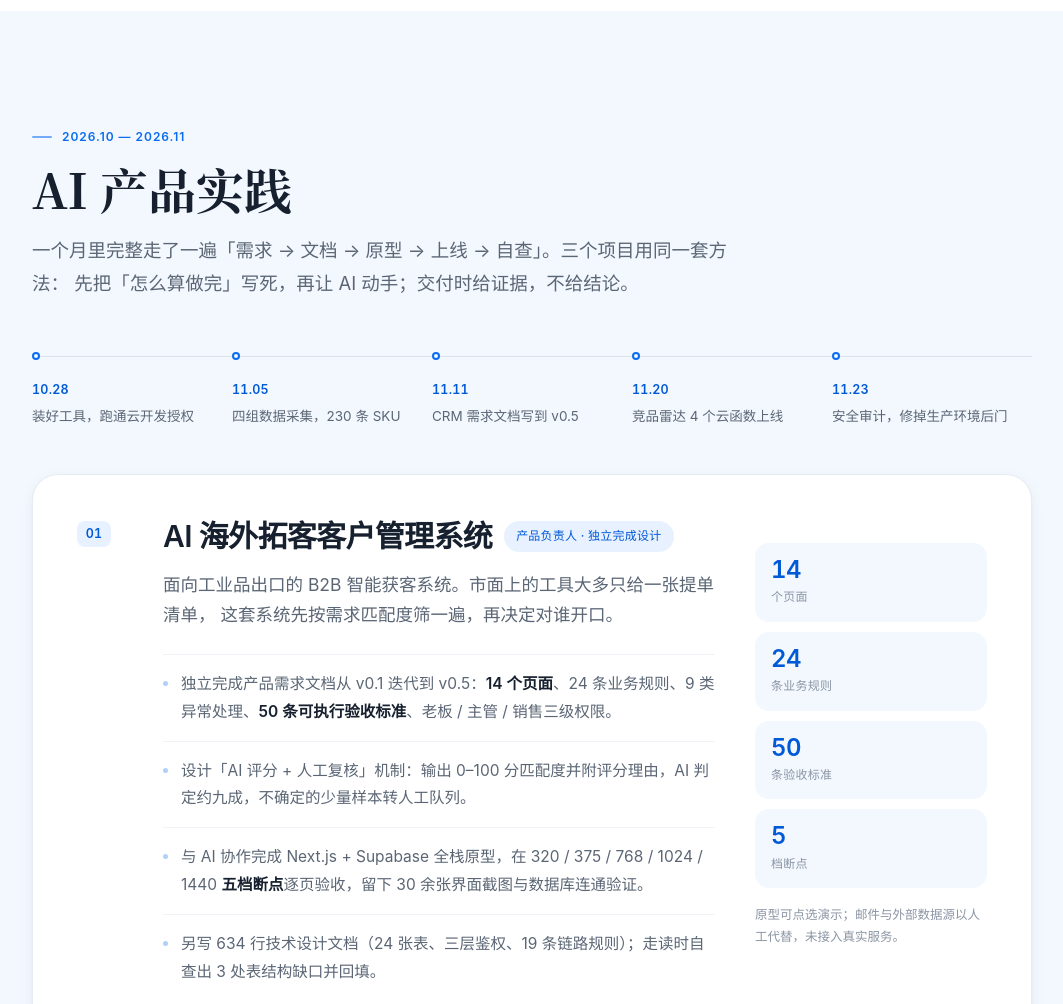
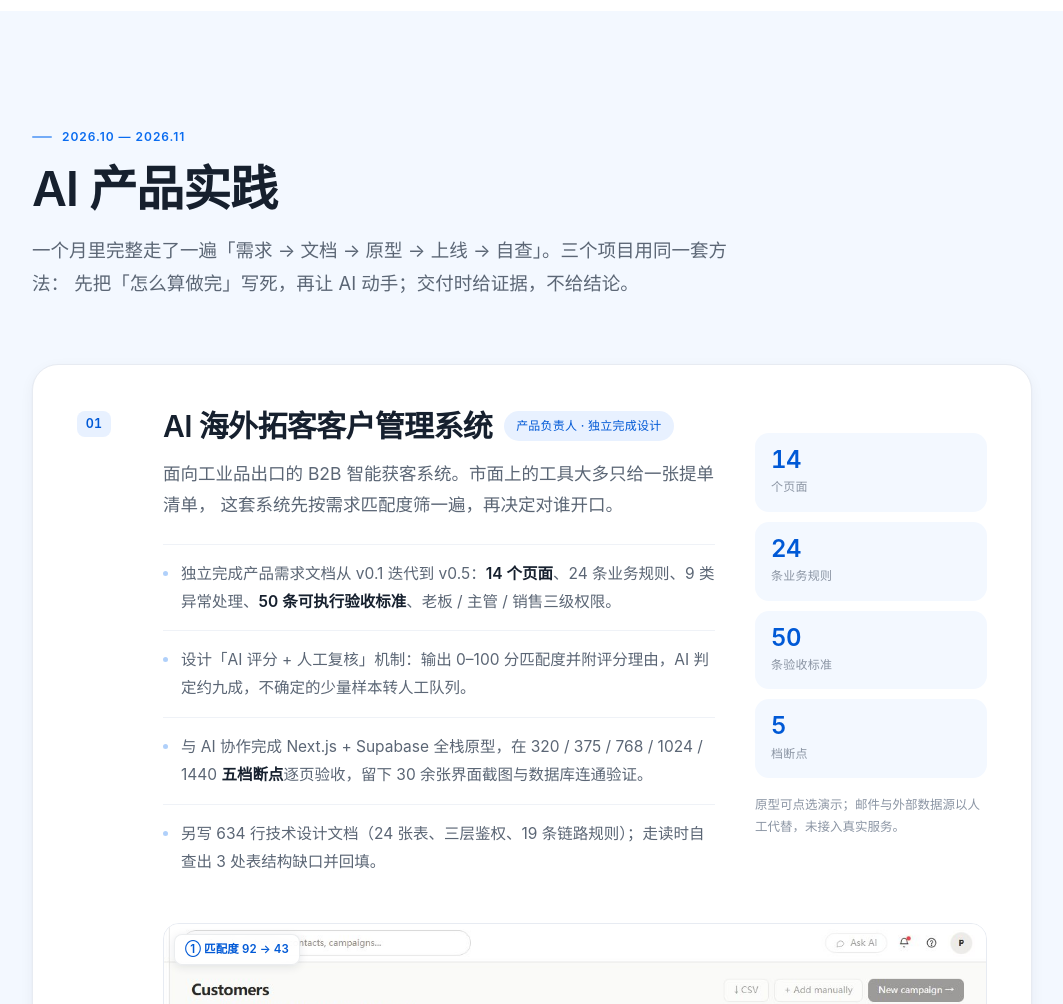
Before and after one commit to 1221-peng/1221-peng.github.io, a plain HTML site: page index.html in a window 1280 px wide. Shown: the part 1200-2204 px from the top of the page, without its empty margins (108-1171 px from the left). Drawn offline with Linux system fonts and the light colour scheme.

Commit message:
移除时间轴并收紧项目区间距；标题字体回到无衬线

```diff
--- a/assets/styles.css
+++ b/assets/styles.css
@@ -653,27 +653,16 @@ p { margin: 0; }
 }
 
 /* =========================================================
-   编辑式升级：衬线标题 / 时间轴 / 分栏与封面卡 / 图注标签
-   / 阅读进度 / 图片灯箱 / 复制邮箱
+   编辑式升级：分栏与封面卡 / 图注标签 / 阅读进度
+   / 图片灯箱 / 复制邮箱
    ========================================================= */
 
 :root {
-  --font-display: "Songti SC", "Source Han Serif SC", "Noto Serif CJK SC",
-    "SimSun", "STSong", Georgia, serif;
   --card-pad: clamp(26px, 3.6vw, 44px);
 }
 
-/* ---------- 衬线标题 ---------- */
-
-.hero__name,
-.section__head h2,
-.contact__title {
-  font-family: var(--font-display);
-  font-weight: 600;
-  letter-spacing: -0.01em;
-}
-.hero__name { letter-spacing: 0.01em; }
-.section__head h2 { letter-spacing: 0; }
+/* 时间轴移除后，项目区标题与首张卡片之间补一点呼吸 */
+#work .section__head { margin-bottom: clamp(38px, 5vw, 66px); }
 
 /* ---------- 阅读进度 ---------- */
 
@@ -685,38 +674,6 @@ p { margin: 0; }
   display: block; height: 100%; width: 0;
   background: linear-gradient(90deg, var(--blue) 0%, #5aa2ff 100%);
   transition: width 0.08s linear;
-}
-
-/* ---------- 时间轴 ---------- */
-
-.timeline {
-  list-style: none;
-  margin: 0 0 clamp(30px, 4vw, 46px);
-  padding: 0;
-  display: grid;
-  grid-template-columns: repeat(5, minmax(0, 1fr));
-  border-top: 1px solid var(--line-2, #dbe2ee);
-}
-.timeline li { position: relative; padding: 22px 18px 0 0; }
-.timeline li::before {
-  content: "";
-  position: absolute; top: -4.5px; left: 0;
-  width: 8px; height: 8px; border-radius: 50%;
-  background: var(--tint-1);
-  border: 2px solid var(--blue);
-}
-.timeline__date {
-  display: block;
-  font-size: 12.5px; font-weight: 600;
-  color: var(--blue-strong);
-  font-variant-numeric: tabular-nums;
-  letter-spacing: 0.02em;
-}
-.timeline__label {
-  margin-top: 6px;
-  font-size: 13.5px;
-  line-height: 1.62;
-  color: var(--ink-2);
 }
 
 /* ---------- 卡片：分栏版（01）---------- */
@@ -831,19 +788,6 @@ body.is-locked { overflow: hidden; }
   .note--plain { margin-top: 14px; }
 }
 
-@media (max-width: 720px) {
-  .timeline {
-    grid-template-columns: minmax(0, 1fr);
-    border-top: 0;
-    border-left: 1px solid var(--line-2, #dbe2ee);
-    margin-left: 7px;
-    padding-left: 0;
-  }
-  .timeline li { padding: 0 0 20px 20px; }
-  .timeline li:last-child { padding-bottom: 0; }
-  .timeline li::before { top: 5px; left: -5px; }
-}
-
 @media (max-width: 560px) {
   .card { --card-pad: 20px; }
   .anno { font-size: 10.5px; padding: 4px 8px; }
--- a/index.html
+++ b/index.html
@@ -116,29 +116,6 @@
           先把「怎么算做完」写死，再让 AI 动手；交付时给证据，不给结论。
         </p>
       </header>
-
-      <ol class="timeline" data-reveal>
-        <li>
-          <span class="timeline__date">10.28</span>
-          <p class="timeline__label">装好工具，跑通云开发授权</p>
-        </li>
-        <li>
-          <span class="timeline__date">11.05</span>
-          <p class="timeline__label">四组数据采集，230 条 SKU</p>
-        </li>
-        <li>
-          <span class="timeline__date">11.11</span>
-          <p class="timeline__label">CRM 需求文档写到 v0.5</p>
-        </li>
-        <li>
-          <span class="timeline__date">11.20</span>
-          <p class="timeline__label">竞品雷达 4 个云函数上线</p>
-        </li>
-        <li>
-          <span class="timeline__date">11.23</span>
-          <p class="timeline__label">安全审计，修掉生产环境后门</p>
-        </li>
-      </ol>
 
       <!-- 01 -->
       <article class="card card--split" data-reveal>
```
